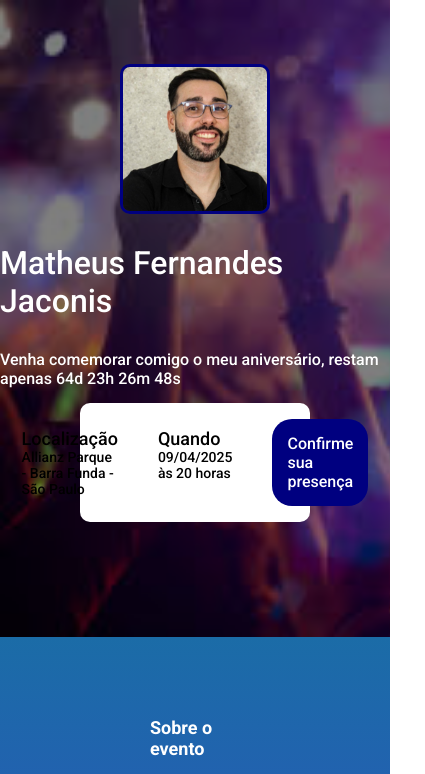
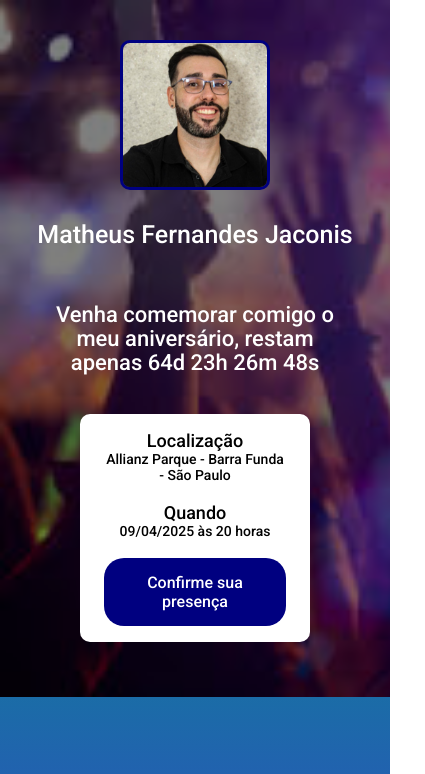
Before and after one commit to mfjaconis/projeto-evento-ficticio, a website built with Parcel: page src/index.html in a window 390 px wide. Shown: the top 774 px of the page, 425 px wide, since content can reach past the window. Built offline with nearby package versions, Linux system fonts and the light colour scheme.

Commit message:
adicionando responsividade ao site

```diff
--- a/src/styles/_event.scss
+++ b/src/styles/_event.scss
@@ -41,14 +41,12 @@
     }
 
     @media (max-width: 640px) {
+        padding: 80px 0;
+        text-align: center;
+
         .container {
             display: block;
         }
-
-        &__image {
-            width: 100%;
-        }
-
 
         &__details {
             margin-right: 0;
--- a/src/styles/_hero.scss
+++ b/src/styles/_hero.scss
@@ -35,4 +35,28 @@
     &__title {
         margin: 30px 0;
     }
+
+    @media (max-width: 640px) {
+        padding: 40px 0;
+        text-align: center;
+
+        &__title {
+            font-size: 25px;
+        }
+
+        &__text {
+            font-size: 18px;
+            width: 80%;
+        }
+
+        &__logo {
+            height: 40px;
+        }
+
+        &__text {
+            font-size: 22px;
+            line-height: 24px;
+            margin: 24px 0;
+        }
+    }
 }
--- a/src/styles/_infos_bar.scss
+++ b/src/styles/_infos_bar.scss
@@ -28,4 +28,17 @@
             }
         }
     }
+
+    @media (max-width: 640px) {
+        display: block;
+        text-align: center;
+
+        &__infos {
+            display: block;
+
+            &__item {
+                margin-bottom: 19px;
+            }
+        }
+    }
 }
--- a/src/styles/components/_button.scss
+++ b/src/styles/components/_button.scss
@@ -4,4 +4,14 @@
     background-color: $backGroundColorButton;
     padding: 15px;
     border-radius: 20px;
+
+    @media (max-width: 640px) {
+        display: block;
+        width: 100%;
+    }
+
+    @media (max-width: 1024px) {
+        display: flex;
+        align-items: center;
+    }
 }
```
Also changed, not shown: dist/styles/main.css, 1 other file.
